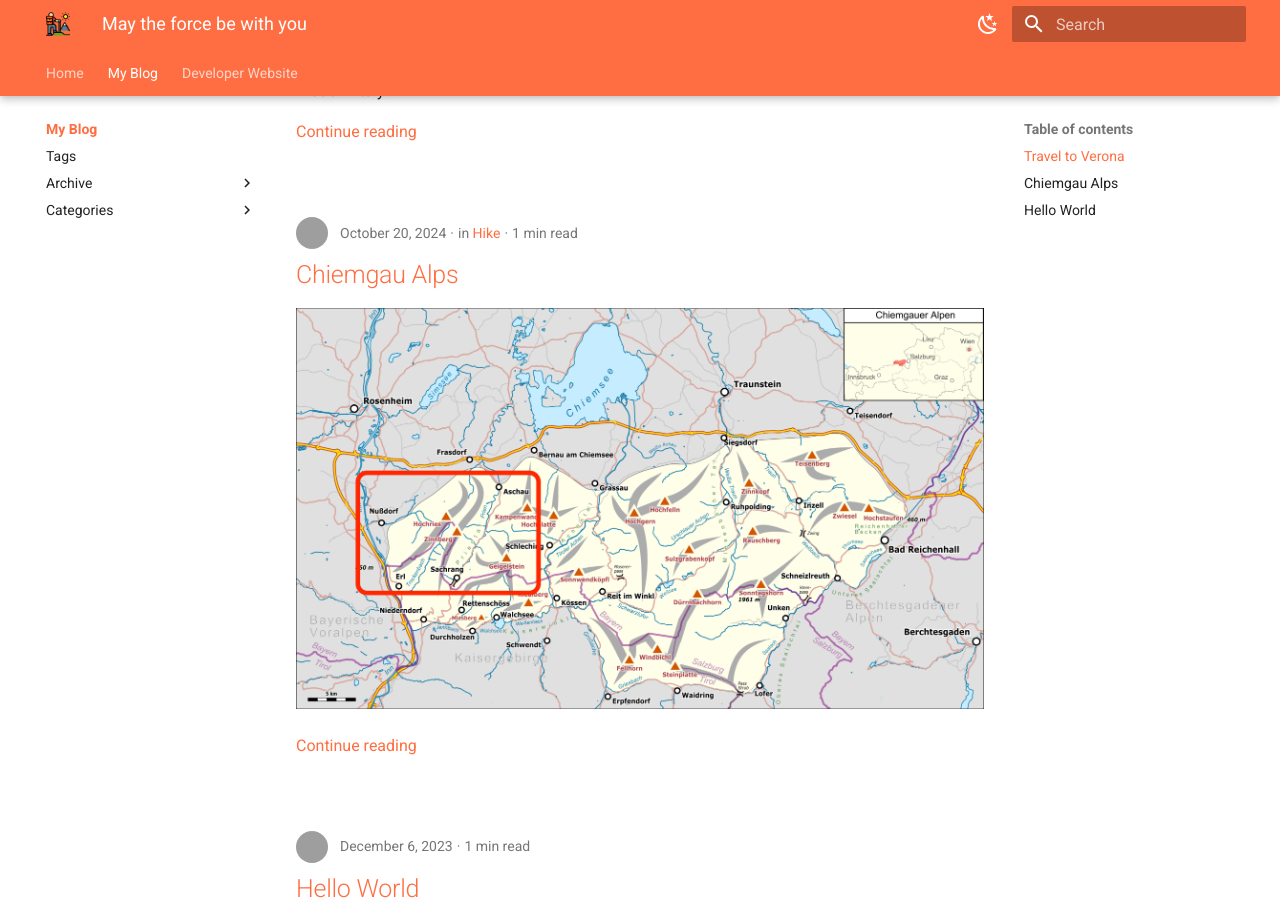
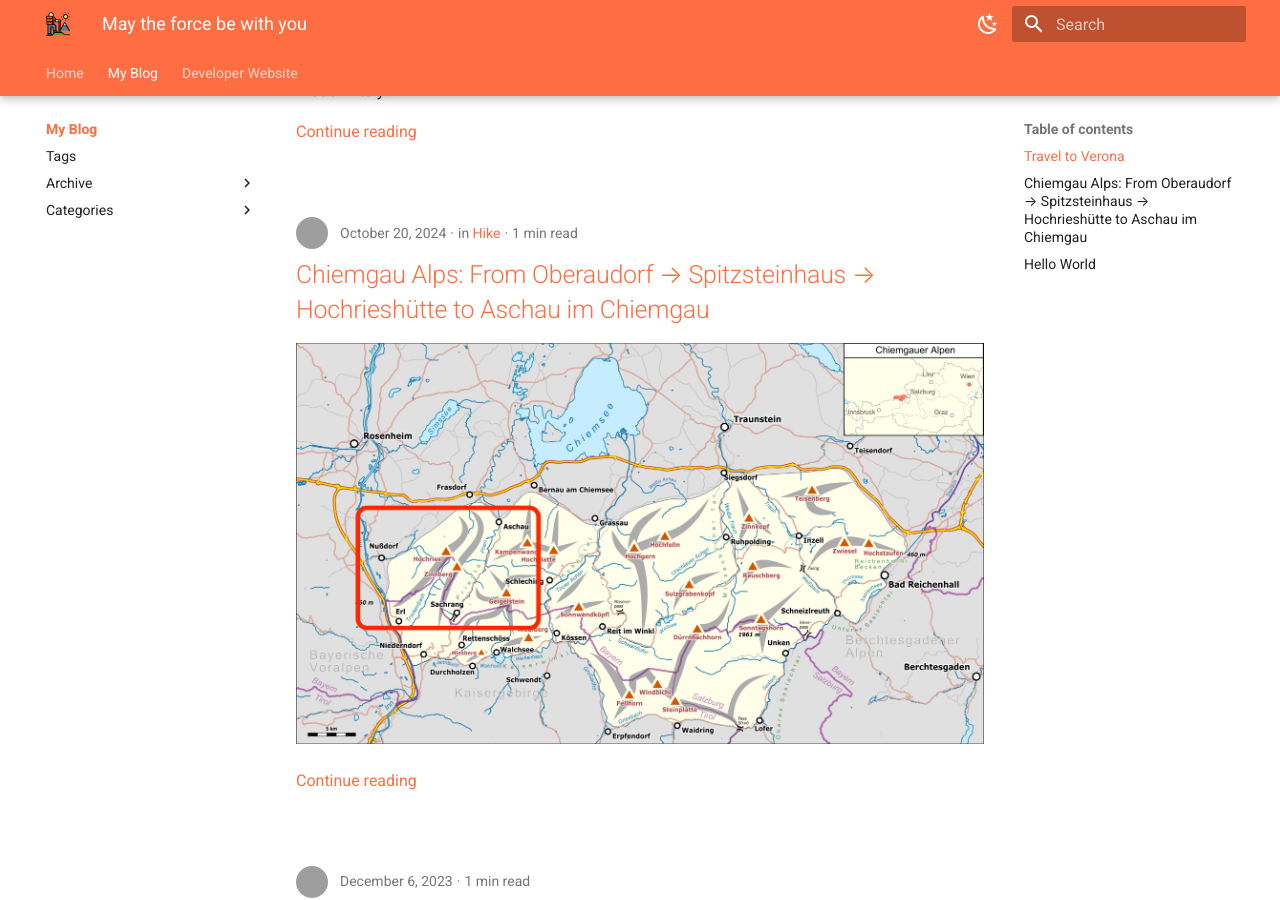
Before and after one commit to giraycoskun/giraycoskun.com, an MkDocs documentation site: the page built from docs/blog/index.md, in a window 1280 px wide and 900 px high, scrolled down 417 px. Built offline with MkDocs 1.6.1 and Material for MkDocs 9.7.7, drawn with Linux system fonts in a browser that asks for light colours; emoji names are drawn with the system emoji font; grey boxes are pictures that could not be loaded.

Commit message:
Update blog

```diff
--- a/docs/blog/index.md
+++ b/docs/blog/index.md
@@ -1,4 +1,3 @@
 # May the force be with you
 
-
 [:notebook: Developer Blog](https://www.giraycoskun.dev/blog/){ .md-button }
--- a/docs/blog/posts/hike/chiemgau-alps.md
+++ b/docs/blog/posts/hike/chiemgau-alps.md
@@ -8,13 +8,13 @@ categories:
 tags:
   - Alps
 ---
-# Chiemgau Alps
+# Chiemgau Alps: From Oberaudorf &rarr; Spitzsteinhaus &rarr; Hochrieshütte to Aschau im Chiemgau
 
 ![Chiemgau Alps](/assets/img/chiemgauer-alpen.png)
 
 <!-- more -->
 
-## Day 1: From Oberaudorf to Spitzstein
+## Day 1: From Oberaudorf to Spitzsteinhaus (Spitzstein)
 
 <iframe src='https://connect.garmin.com/modern/activity/embed/17350135348' title='Oberaudorf Hiking' width='465' height='500' frameborder='0'></iframe>
 
```
Also changed, not shown: docs/index.md (+1 -6 lines).
